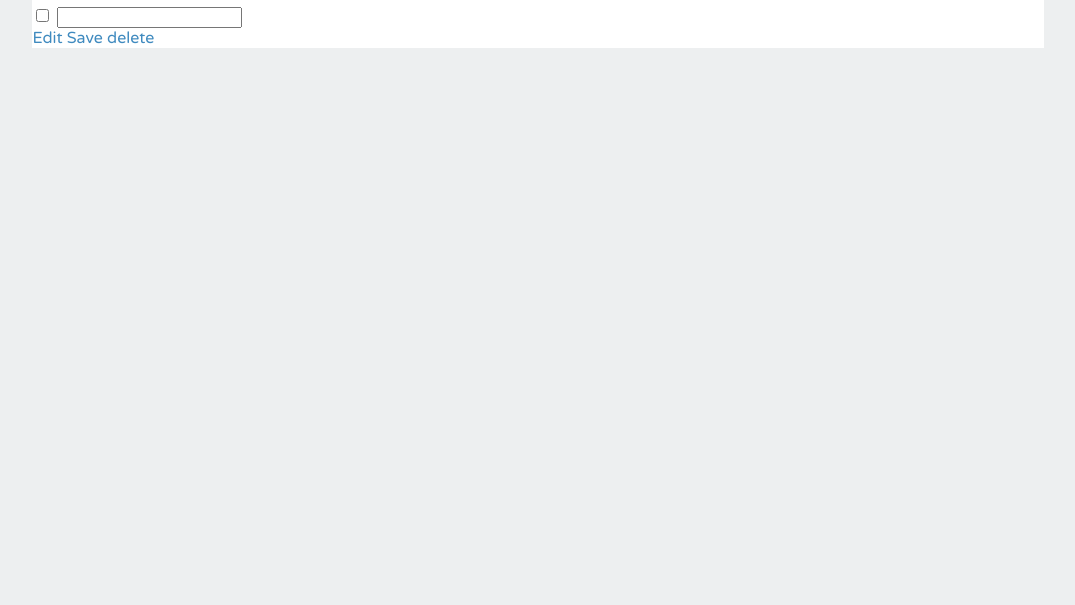
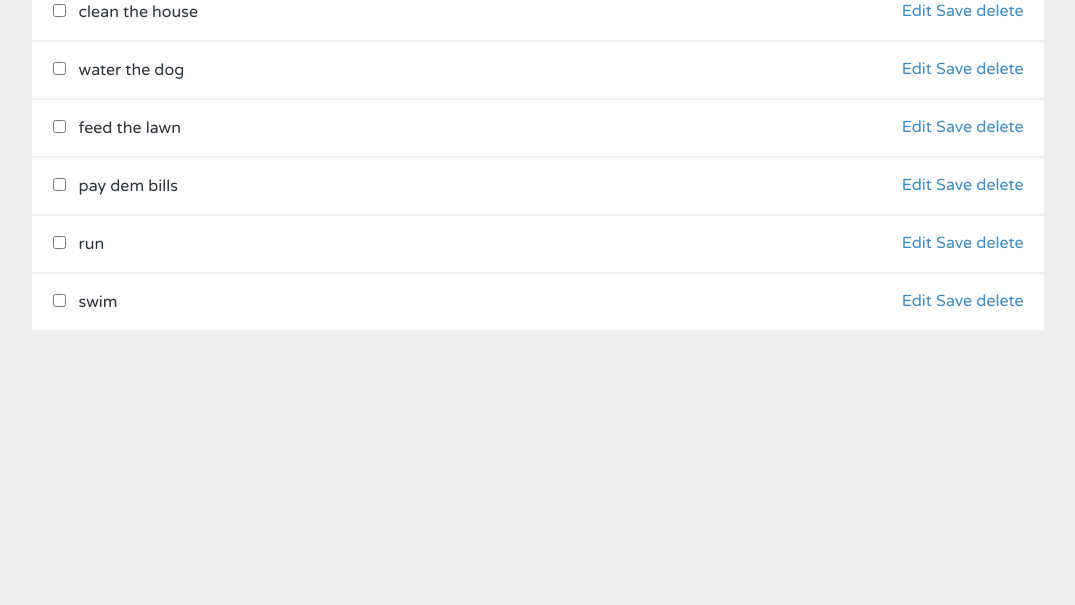
Before and after one commit to ambergkim/angular-todo, a plain HTML site: page index.html in a window 1280 px wide. Shown: the part 195-800 px from the top of the page, without its empty margins (102-1177 px from the left). Drawn offline with nearby package versions, Linux system fonts and the light colour scheme.

Commit message:
UI improvements

```diff
--- a/index.html
+++ b/index.html
@@ -1,26 +1,29 @@
 <!doctype html>
 <html lang="en">
+
 <head>
   <title></title>
   <link href='https://fonts.googleapis.com/css?family=Varela+Round' rel='stylesheet' type='text/css'>
   <link href='styles/main.css' rel='stylesheet' type="text/css">
 </head>
+
 <body ng-app="todoListApp">
-
+  <h1 ng-click="helloWorld()">My TODOs</h1>
   <div ng-controller="mainCtrl" class="list">
-    <h1 ng-click="helloWorld()">My TODOs</h1>
-    <input ng-model="todo.completed" type="checkbox"/>
-    <label class="editing-label" ng-click="helloWorld()">
-      {{todo.name}}</label>
-    <input ng-model="todo.name" class="editing-label" type="text"/>
-    <div class="actions">
-      <a href="">Edit</a>
-      <a href="" ng-click="helloWorld()">Save</a>
-      <a href="" class="Delete">delete</a>
+    <div class="item" ng-class="{'editing': editing, 'edited': todo.edited}" ng-repeat="todo in todos">
+      <input ng-model="todo.completed" type="checkbox" />
+      <label ng-hide="editing" ng-click="helloWorld()">
+        {{todo.name}}</label>
+      <input ng-change="todo.edited = true" ng-blur="editing = false" ng-show="editing" ng-model="todo.name" class="editing-label" type="text" />
+      <div class="actions">
+        <a href="" ng-click="editing = !editing;">Edit</a>
+        <a href="" ng-click="helloWorld()">Save</a>
+        <a href="" class="Delete">delete</a>
+      </div>
     </div>
   </div>
-
   <script src="https://ajax.googleapis.com/ajax/libs/angularjs/1.4.5/angular.min.js"></script>
   <script src="scripts/app.js"></script>
 </body>
+
 </html>
--- a/scripts/app.js
+++ b/scripts/app.js
@@ -1,7 +1,17 @@
 angular.module("todoListApp", [])
 
 .controller('mainCtrl', function($scope) {
-  $scope.helloWorld = function() {
-    console.log("Hello there! This the helloWorld controller function, in the mainCtrl!");
+  $scope.learningNgChange = function() {
+    console.log('an input changed');
   };
+
+  $scope.todos = [
+    {"name": "clean the house"},
+    {"name": "water the dog"},
+    {"name": "feed the lawn"},
+    {"name": "pay dem bills"},
+    {"name": "run"},
+    {"name": "swim"}
+  ]
+
 });
```
